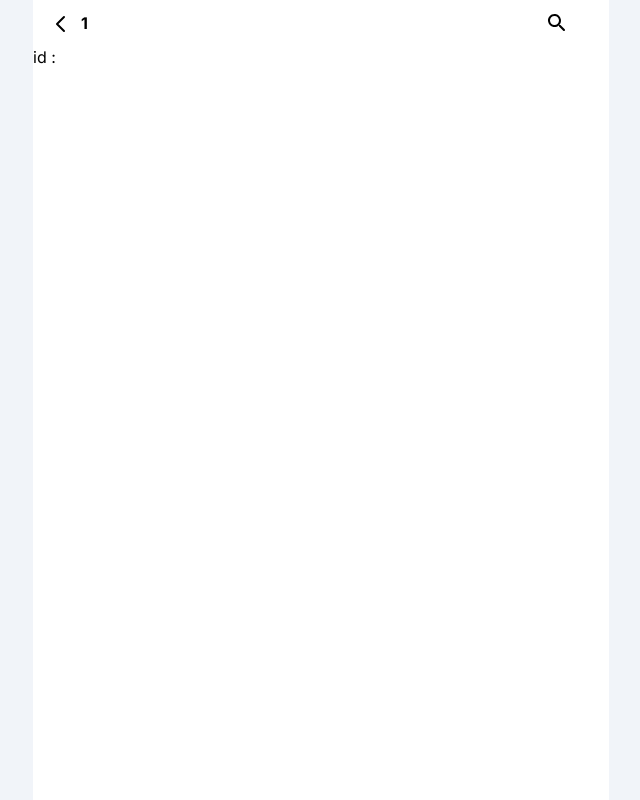
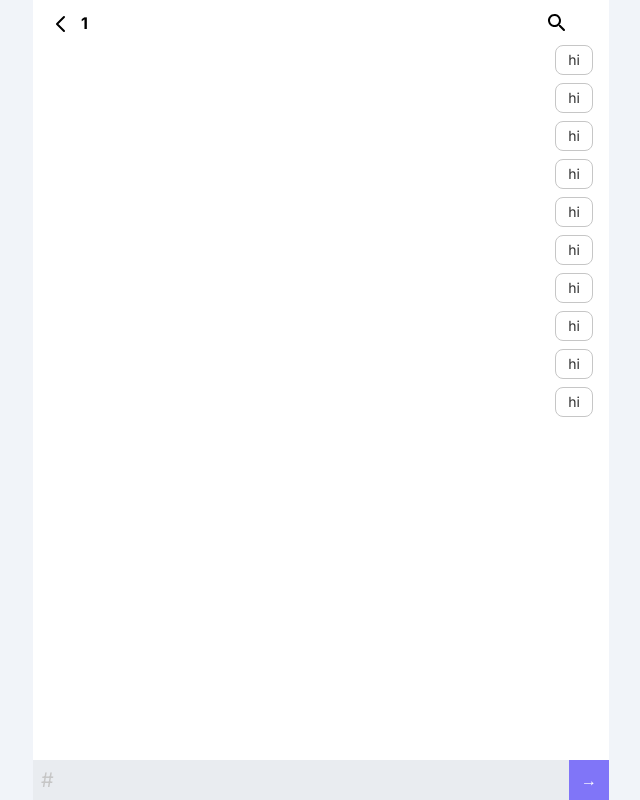
Before and after one commit to Pocket-PT/frontend-repo, a Next.js app: page /chats/1 in a window 1280 px wide. Shown: the whole page, without its empty margins (319-959 px from the left). Built offline with nearby package versions, Linux system fonts and the light colour scheme.

Commit message:
feat: ChatDetail 컴포넌트 구현 1대1 채팅방 페이지 구현

```diff
--- a/src/app/chats/[id]/layout.tsx
+++ b/src/app/chats/[id]/layout.tsx
@@ -1,7 +1,32 @@
-import { PropsWithChildren } from 'react';
+'use client';
+
+import { MouseEventHandler, PropsWithChildren } from 'react';
 
 const ChatRoomLayout = ({ children }: PropsWithChildren) => {
-  return <div>{children}</div>;
+  const onClick = (e: any) => {
+    e.preventDefault();
+  };
+  return (
+    <div>
+      {children}
+      <form className="fixed inset-x-0 bottom-0 h-10 max-w-xl mx-auto">
+        <div className="relative flex items-center w-full h-full mx-auto bg-gray">
+          <input type="text" className="w-full h-full bg-lightGray" />
+          <button
+            onClick={onClick}
+            className="absolute inset-y-0 flex text-xl bg-none left-2 place-items-center text-gray"
+          >
+            #
+          </button>
+          <div className="absolute inset-y-0 right-0 flex">
+            <button className="px-3 text-white text-md bg-mainPurple focus:ring-2 focus:ring-offset-2 focus:ring-mainPurple hover:bg-mainPurple">
+              &rarr;
+            </button>
+          </div>
+        </div>
+      </form>
+    </div>
+  );
 };
 
 export default ChatRoomLayout;
--- a/src/app/chats/[id]/page.tsx
+++ b/src/app/chats/[id]/page.tsx
@@ -1,5 +1,16 @@
-const ChatDetailPage = ({ id }: { id: number }) => {
-  return <div>id : {id}</div>;
+import Message from '@/components/Message';
+
+const ChatDetailPage = () => {
+  const testMessage: number[] = [1, 2, 3, 4, 5, 6, 7, 8, 9, 10];
+  return (
+    <div className="w-full">
+      {testMessage.map((item) => (
+        <div className="mb-2 mr-4" key={item}>
+          <Message message="hi" />
+        </div>
+      ))}
+    </div>
+  );
 };
 
 export default ChatDetailPage;
--- /dev/null
+++ b/src/components/Message.tsx
@@ -0,0 +1,23 @@
+import { cls } from '@/utils/cls';
+
+const Message = ({ message }: { message: string }) => {
+  const isMyMessage = true;
+  return (
+    <div
+      className={cls(
+        'flex items-start space-x-2',
+        isMyMessage ? 'flex-row-reverse space-x-reverse' : 'space-x-2',
+      )}
+    >
+      <div
+        className={cls(
+          'w-auto text-sm h-auto text-dark px-3 py-1 fill-lightGray border border-gray rounded-lg',
+        )}
+      >
+        <p className="break-words whitespace-normal ">{message}</p>
+      </div>
+    </div>
+  );
+};
+
+export default Message;
```
